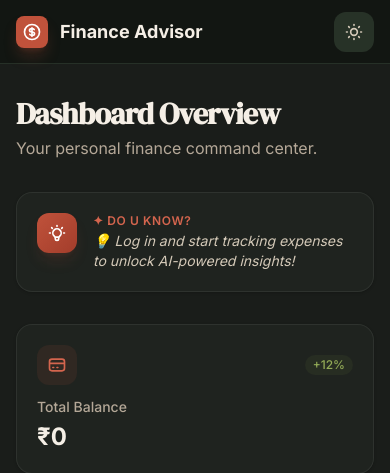
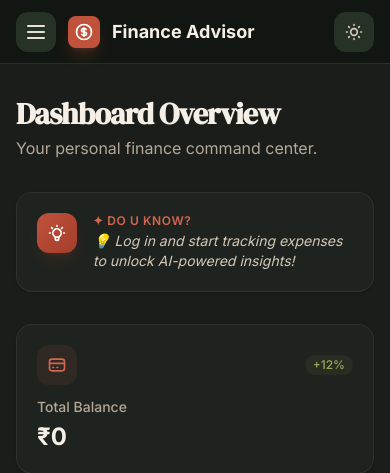
Before and after one commit to aryan-mishra219/allforone, a Django app: page / in a window 390 px wide. Shown: the top 473 px of the page. Run offline with Django 5.2, Linux system fonts and the light colour scheme; parts of the project's set-up code (start-up, migrations or seed data) failed here and were passed over; some libraries are stand-ins or nearby versions.

Commit message:
Add mobile sidebar drawer with hamburger button and overlay backdrop

```diff
--- a/templates/base.html
+++ b/templates/base.html
@@ -172,10 +172,14 @@
     <!-- Top Loader Bar -->
     <div id="top-loader" class="fixed top-0 left-0 h-1 bg-terra-500 z-[100] transition-all duration-300 w-0 opacity-0"></div>
 
-    <!-- ========== SIDEBAR (Desktop) ========== -->
-    <aside id="sidebar" class="hidden lg:flex flex-col fixed inset-y-0 left-0 w-64 bg-earth-50/80 dark:bg-earth-950/80 backdrop-blur-xl border-r border-earth-200 dark:border-earth-700/50 z-40">
+    <!-- Mobile Sidebar Backdrop Overlay -->
+    <div id="mobile-sidebar-backdrop" onclick="toggleMobileSidebar()" class="fixed inset-0 bg-earth-900/50 dark:bg-earth-950/70 backdrop-blur-sm z-40 hidden lg:hidden transition-opacity duration-300"></div>
+
+    <!-- ========== SIDEBAR ========== -->
+    <aside id="sidebar" class="fixed inset-y-0 left-0 w-64 bg-earth-50/95 dark:bg-earth-950/95 backdrop-blur-xl border-r border-earth-200 dark:border-earth-700/50 z-50 flex flex-col -translate-x-full lg:translate-x-0 transition-transform duration-300 ease-in-out">
         <!-- Logo -->
-        <div class="flex items-center gap-3 px-6 h-16 border-b border-earth-200 dark:border-earth-700/50">
+        <div class="flex items-center justify-between px-6 h-16 border-b border-earth-200 dark:border-earth-700/50">
+            <div class="flex items-center gap-3">
                 <div class="w-8 h-8 rounded-lg bg-terra-500 flex items-center justify-center shadow-lg shadow-terra-500/25">
                     <svg class="w-5 h-5 text-white" fill="none" stroke="currentColor" viewBox="0 0 24 24"><path stroke-linecap="round" stroke-linejoin="round" stroke-width="2" d="M12 8c-1.657 0-3 .895-3 2s1.343 2 3 2 3 .895 3 2-1.343 2-3 2m0-8c1.11 0 2.08.402 2.599 1M12 8V7m0 1v8m0 0v1m0-1c-1.11 0-2.08-.402-2.599-1M21 12a9 9 0 11-18 0 9 9 0 0118 0z"></path></svg>
                 </div>
@@ -183,6 +187,11 @@
                     <span class="font-bold text-lg tracking-tight text-earth-800 dark:text-earth-100">Finance Advisor</span>
                     <p class="text-[10px] text-earth-500 dark:text-earth-400 -mt-0.5">Smart Money Manager</p>
                 </div>
+            </div>
+            <!-- Close button on mobile -->
+            <button onclick="toggleMobileSidebar()" class="lg:hidden p-1.5 rounded-lg text-earth-500 hover:bg-earth-200 dark:hover:bg-earth-800 transition">
+                <svg class="w-5 h-5" fill="none" stroke="currentColor" viewBox="0 0 24 24"><path stroke-linecap="round" stroke-linejoin="round" stroke-width="2" d="M6 18L18 6M6 6l12 12"></path></svg>
+            </button>
         </div>
 
         <!-- Nav Links -->
@@ -267,6 +276,10 @@
         <!-- Top Bar -->
         <header class="sticky top-0 z-30 h-16 flex items-center justify-between px-4 sm:px-6 lg:px-8 bg-earth-50/70 dark:bg-earth-950/70 backdrop-blur-xl border-b border-earth-200 dark:border-earth-700/50">
             <div class="flex items-center gap-3 lg:hidden">
+                <!-- Hamburger Button for Mobile -->
+                <button onclick="toggleMobileSidebar()" class="p-2 rounded-xl bg-earth-200/80 dark:bg-earth-800/80 text-earth-700 dark:text-earth-200 hover:bg-earth-300 dark:hover:bg-earth-700 transition" aria-label="Toggle Navigation Menu">
+                    <svg class="w-6 h-6" fill="none" stroke="currentColor" viewBox="0 0 24 24"><path stroke-linecap="round" stroke-linejoin="round" stroke-width="2" d="M4 6h16M4 12h16M4 18h16"></path></svg>
+                </button>
                 <div class="w-8 h-8 rounded-lg bg-terra-500 flex items-center justify-center shadow-lg shadow-terra-500/25">
                     <svg class="w-5 h-5 text-white" fill="none" stroke="currentColor" viewBox="0 0 24 24"><path stroke-linecap="round" stroke-linejoin="round" stroke-width="2" d="M12 8c-1.657 0-3 .895-3 2s1.343 2 3 2 3 .895 3 2-1.343 2-3 2m0-8c1.11 0 2.08.402 2.599 1M12 8V7m0 1v8m0 0v1m0-1c-1.11 0-2.08-.402-2.599-1M21 12a9 9 0 11-18 0 9 9 0 0118 0z"></path></svg>
                 </div>
@@ -455,6 +468,20 @@
     <!-- ========== CORE SCRIPTS ========== -->
     <script src="https://cdn.jsdelivr.net/npm/chart.js"></script>
     <script>
+        function toggleMobileSidebar() {
+            const sidebar = document.getElementById('sidebar');
+            const backdrop = document.getElementById('mobile-sidebar-backdrop');
+            if (!sidebar || !backdrop) return;
+
+            if (sidebar.classList.contains('-translate-x-full')) {
+                sidebar.classList.remove('-translate-x-full');
+                backdrop.classList.remove('hidden');
+            } else {
+                sidebar.classList.add('-translate-x-full');
+                backdrop.classList.add('hidden');
+            }
+        }
+
         function getCookie(name) {
             let cookieValue = null;
             if (document.cookie && document.cookie !== '') {
@@ -652,6 +679,14 @@
                 const link = e.target.closest('a');
                 if (!link || !link.href) return;
 
+                // Close mobile sidebar on link click
+                const sidebar = document.getElementById('sidebar');
+                const backdrop = document.getElementById('mobile-sidebar-backdrop');
+                if (sidebar && !sidebar.classList.contains('-translate-x-full')) {
+                    sidebar.classList.add('-translate-x-full');
+                    if (backdrop) backdrop.classList.add('hidden');
+                }
+
                 const url = new URL(link.href);
                 if (url.origin !== window.location.origin) return;
                 if (link.hasAttribute('download') || link.target === '_blank') return;
```
Lines whose indentation alone changed are shown as unchanged.
